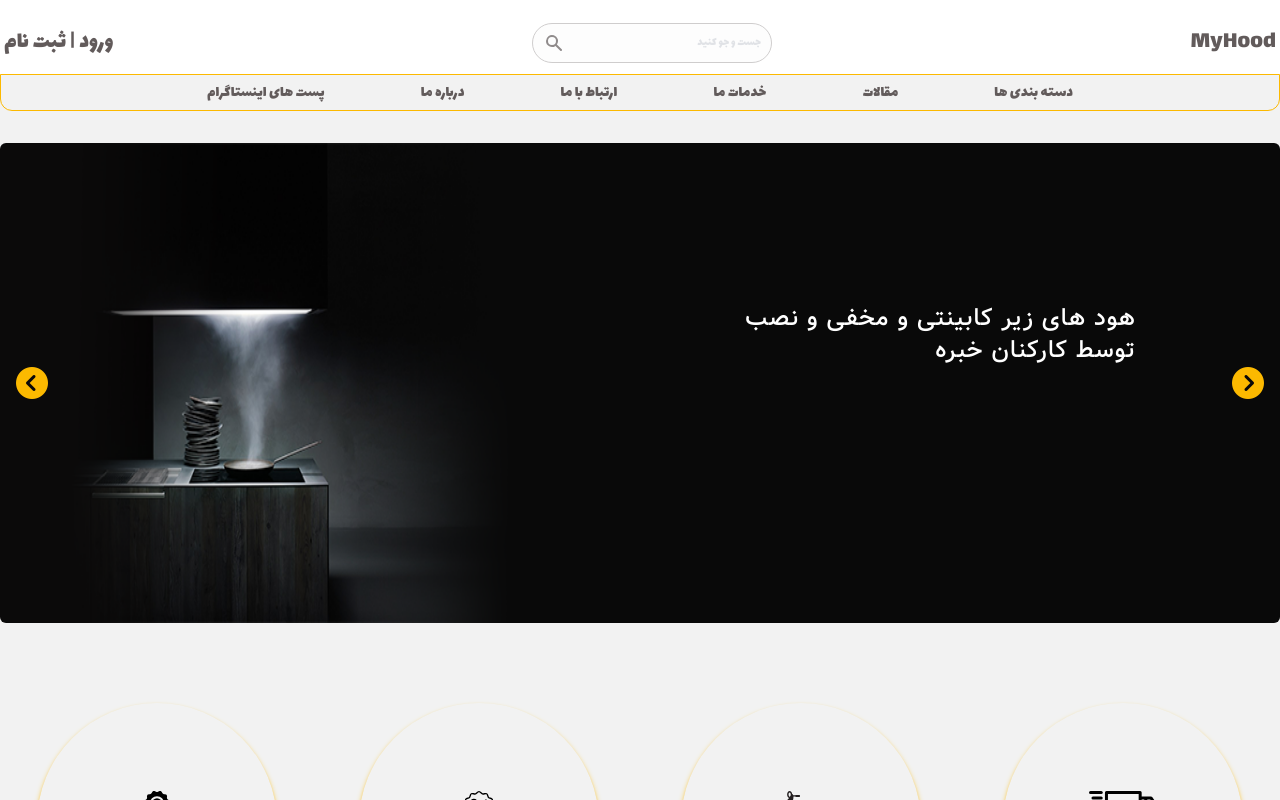
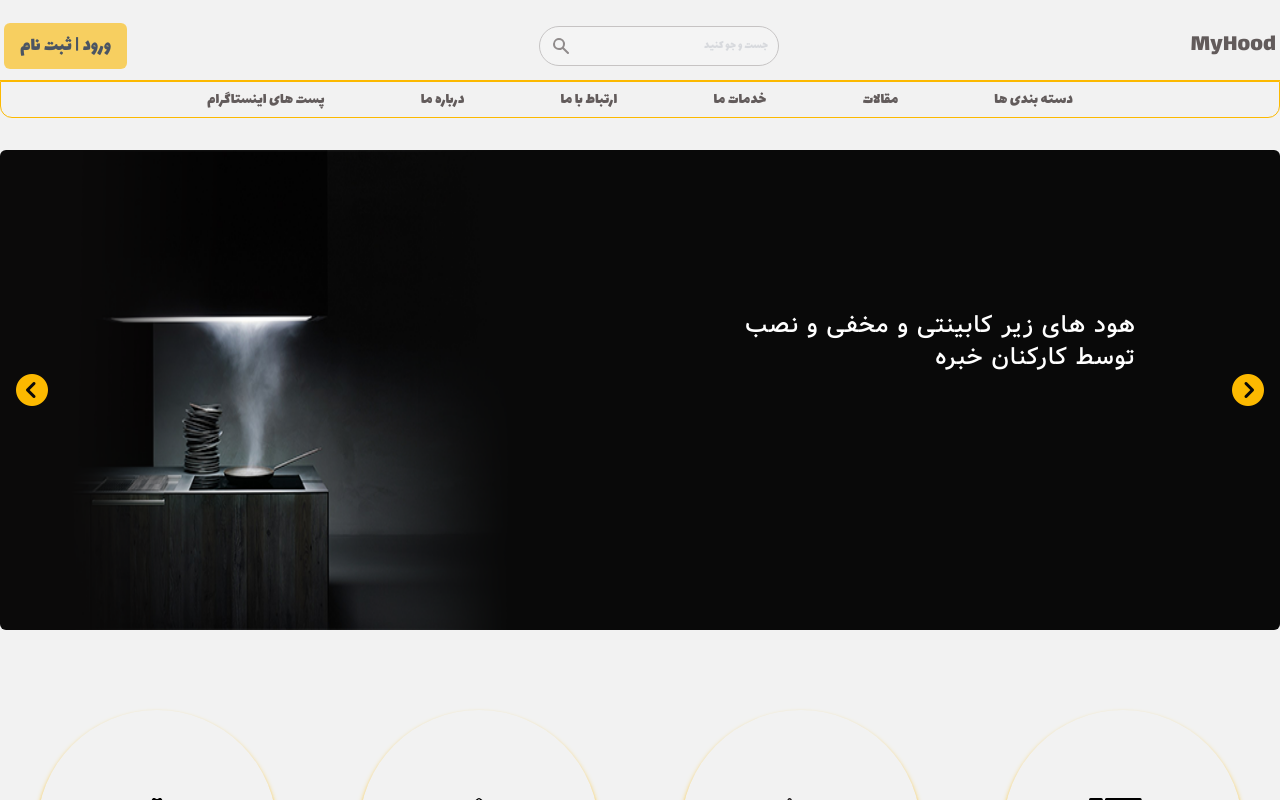
Before and after one commit to Parsa361/MyHood, a Nuxt app: page / in a window 1280 px wide. Shown: the top 800 px of the page. Built offline with nearby package versions, Linux system fonts and the light colour scheme.

Commit message:
Rewrite Navbar, use responsiveNav component in it

```diff
--- a/components/NavBar.vue
+++ b/components/NavBar.vue
@@ -2,9 +2,9 @@
     <div class="font-Lalezar">
 
         <!-- First nav -->
-        <div class="bg-white text-textGray">
+        <div class="border-b border-yellowHood text-textGray">
             <div
-                class="container mx-auto h-[4.625rem] pt-[0.75rem] flex flex-row-reverse md:flex-row justify-between items-center px-1">
+                class="container mx-auto h-[5rem] pt-[0.75rem] flex flex-row-reverse md:flex-row justify-between items-center px-1">
                 <!-- Logo -->
                 <div class="hidden md:flex sm:mx-0">
                     <Logo />
@@ -15,8 +15,8 @@
                         <label for="simple-search" class="sr-only">Search</label>
                         <div class="relative w-full">
                             <div class="flex absolute inset-y-0 left-0 items-center pl-3 pointer-events-none">
-                                <svg aria-hidden="true" class="w-5 h-5 text-textGray dark:text-gray-400"
-                                    fill="currentColor" viewBox="0 0 20 20" xmlns="http://www.w3.org/2000/svg">
+                                <svg aria-hidden="true" class="w-5 h-5 text-textGray dark:text-gray-400" fill="currentColor"
+                                    viewBox="0 0 20 20" xmlns="http://www.w3.org/2000/svg">
                                     <path fill-rule="evenodd"
                                         d="M8 4a4 4 0 100 8 4 4 0 000-8zM2 8a6 6 0 1110.89 3.476l4.817 4.817a1 1 0 01-1.414 1.414l-4.816-4.816A6 6 0 012 8z"
                                         clip-rule="evenodd"></path>
@@ -30,16 +30,11 @@
                 </div>
 
                 <!-- Login Button -->
-                <NuxtLink to="/login">
-                    <button
-                        class="hover:border-b-4 hover:text-black border-textGray text-md md:text-[1.125rem] lg:text-[1.5rem]">
-                        ورود | ثبت نام
-                    </button>
-                </NuxtLink>
+                <LoginCom />
 
                 <!-- Menu button -->
                 <div class="flex md:hidden items-center hover:shadow-lg shadow-black">
-                    <button @click="showMobileMenu = !showMobileMenu" class="py-4 px-2">
+                    <button @click="toggleMobileMenu" class="py-4 px-2">
                         <svg xmlns="http://www.w3.org/2000/svg" fill="none" viewBox="0 0 24 24" stroke-width="1.5"
                             stroke="currentColor" class="w-7 h-7 text-textGray">
                             <path stroke-linecap="round" stroke-linejoin="round"
@@ -52,61 +47,28 @@
         </div>
 
         <!-- Second nav -->
-        <div class="bg-bgBg text-textGray">
-            <div class="md:block container mx-auto md:h-[2.3125rem] md:border border-yellowHood rounded-b-xl md:pt-[0.25rem]"
-                id="navbar-default" :class="{ hidden: showMobileMenu }">
-                <ul
-                    class="flex flex-col justify-center text-center text-sm items-center w-full pt-[0.25rem] pb-[0.25rem] md:flex-row md:text-[1rem] md:gap-12 lg:gap-20 md:justify-center md:items-center">
-
-                    <li
-                        class="w-screen hover:text-white hover:bg-yellowHood sm:hover:none md:w-fit md:rounded-full md:px-2">
-                        <NuxtLink to="/" class="hidden md:block">دسته بندی ها</NuxtLink>
-                    </li>
-
-                    <li
-                        class="w-screen hover:text-white hover:bg-yellowHood border-white sm:hover:none md:w-fit md:rounded-full md:px-2">
-                        <NuxtLink to="/articles" class="block w-full">مقالات</NuxtLink>
-                    </li>
-
-                    <li
-                        class="w-screen hover:text-white hover:bg-yellowHood border-white sm:hover:none md:w-fit md:rounded-full md:px-2">
-                        <NuxtLink to="/service" class="block">خدمات ما</NuxtLink>
-                    </li>
-
-                    <li
-                        class="w-screen hover:text-white hover:bg-yellowHood border-white sm:hover:none md:w-fit md:hover:rounded-full md:px-2">
-                        <NuxtLink to="/contact" class="block">ارتباط با ما</NuxtLink>
-                    </li>
-
-                    <li
-                        class="w-screen hover:text-white hover:bg-yellowHood border-white sm:hover:none md:w-fit md:hover:rounded-full md:px-2">
-                        <NuxtLink to="/about" class="block">درباره ما</NuxtLink>
-                    </li>
-
-                    <li
-                        class="w-screen hover:text-white hover:bg-yellowHood border-white sm:hover:none md:w-fit md:hover:rounded-full md:px-2">
-                        <NuxtLink to="/" class="block">پست های اینستاگرام</NuxtLink>
-                    </li>
-
-                </ul>
-            </div>
-        </div>
+        <ResponsiveNav :showMobileMenu="showMobileMenu" />
     </div>
-
 </template>
 
 <script>
+import LoginCom from "./LoginCom.vue"
 import Logo from "./Logo.vue"
+import ResponsiveNav from "./ResponsiveNav.vue"
 
 export default {
     name: "NavBar",
-    components: { Logo }
+    components: { Logo, ResponsiveNav, LoginCom },
+    data() {
+        return {
+            showMobileMenu: true,
+        }
+    },
+    methods: {
+        toggleMobileMenu() {
+            this.showMobileMenu = !this.showMobileMenu
+        },
+    }
 }
 
 </script>
-
-<script setup>
-import { ref } from "vue";
-
-const showMobileMenu = ref(true)
-</script>
```
